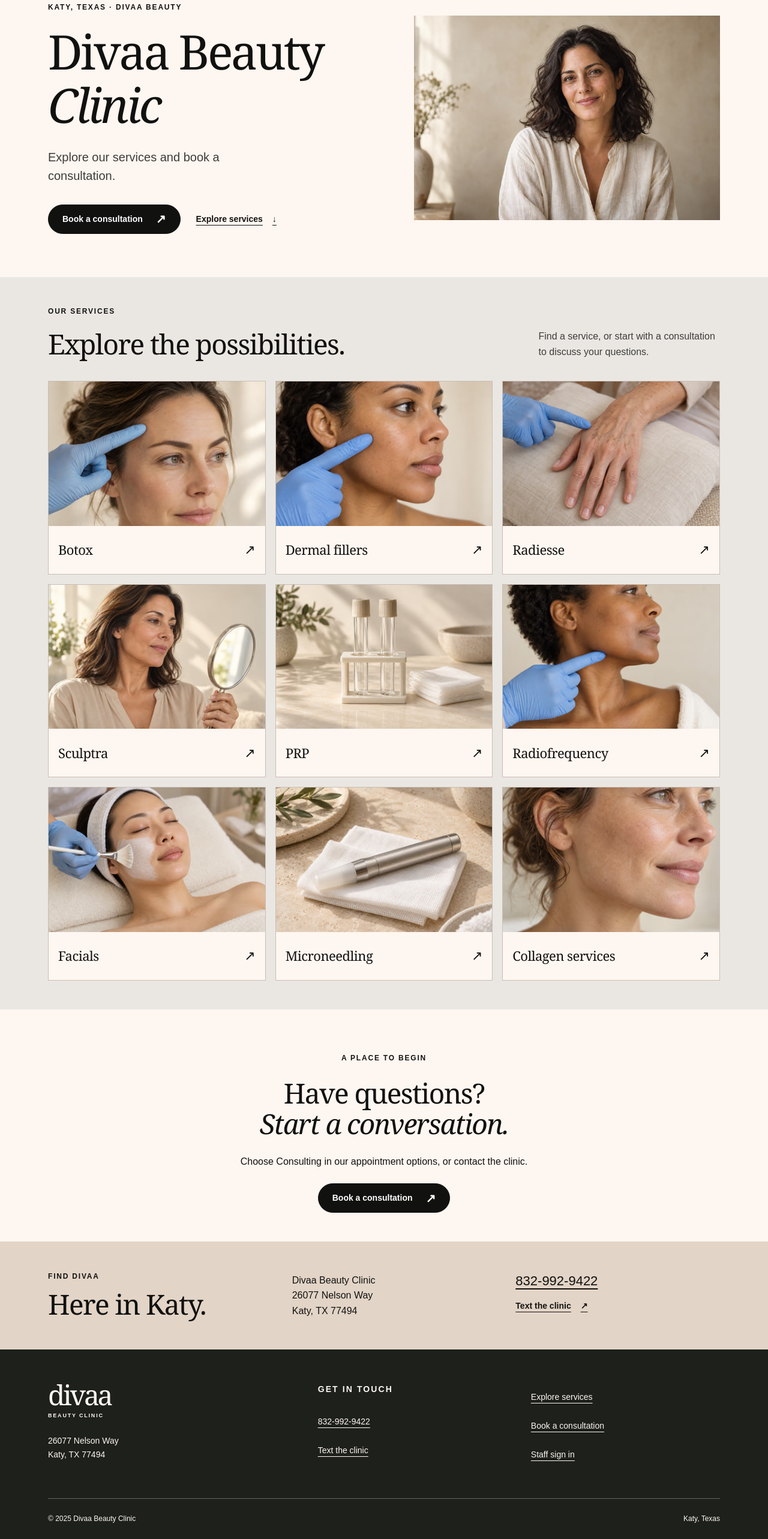
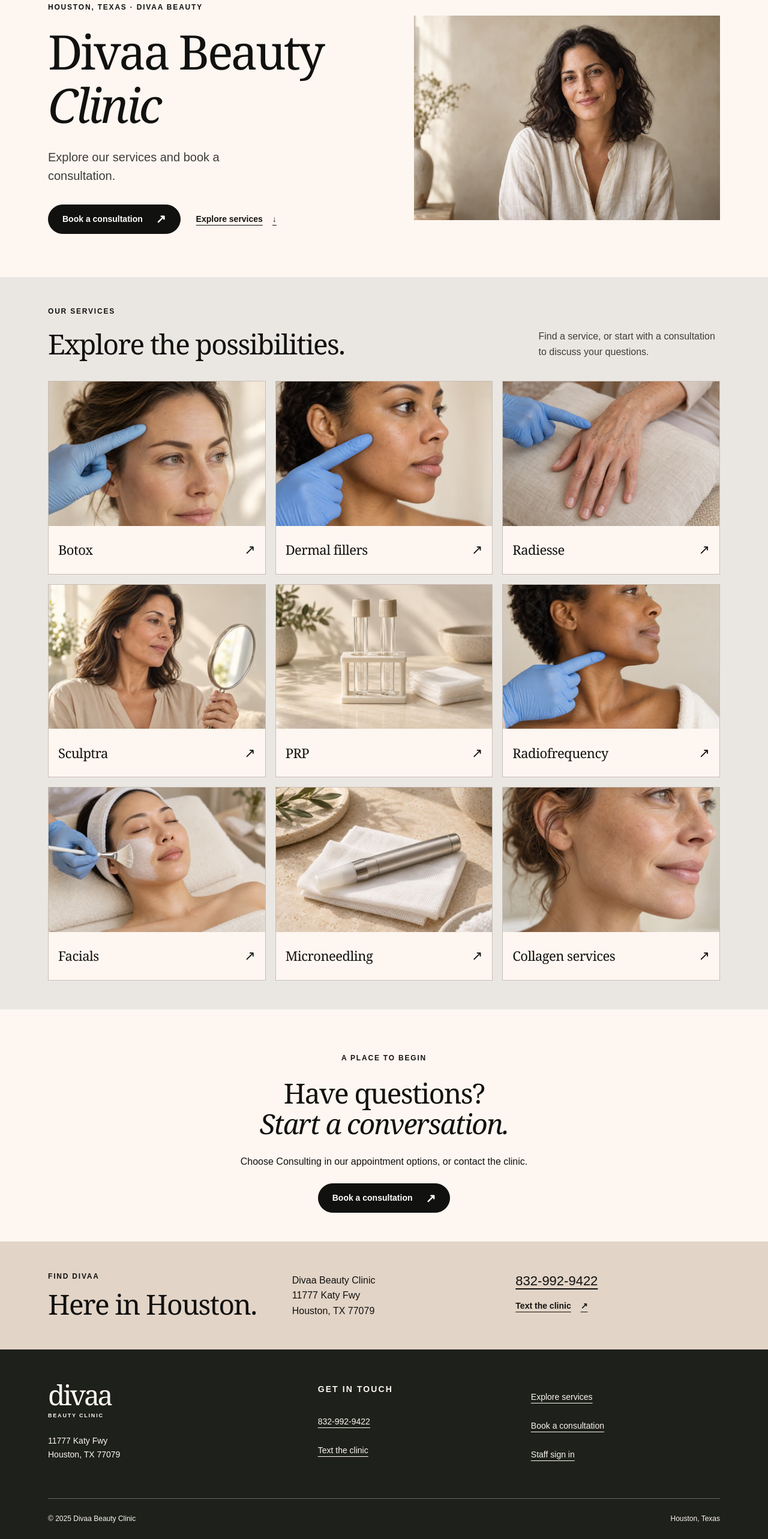
Before and after one commit to ZAldawah/divaa-clinic, a Next.js app: page / in a window 1280 px wide. Shown: the part 170-2736 px from the top of the page at 60% size. Built offline with nearby package versions, Linux system fonts and the light colour scheme.

Commit message:
Correct clinic address and physical location to Houston
Co-Authored-By: Paperclip <noreply@paperclip.ing>

```diff
--- a/src/app/(public)/layout.js
+++ b/src/app/(public)/layout.js
@@ -5,8 +5,8 @@
 export const metadata = {
   metadataBase: new URL('https://divaabeauty.net'),
   referrer: 'no-referrer',
-  title: 'Divaa Beauty Clinic | Katy, Texas',
-  description: 'Explore services at Divaa Beauty Clinic in Katy, Texas. Book a consultation or contact the clinic.',
+  title: 'Divaa Beauty Clinic | Houston, Texas',
+  description: 'Explore services at Divaa Beauty Clinic in Houston, Texas. Book a consultation or contact the clinic.',
 };
 export default function PublicLayout({ children }) {
   return <html lang="en"><body><Navbar/>{children}<Footer privacy={process.env.NEXT_PUBLIC_ANALYTICS_ENABLED === 'true'}/>{process.env.NEXT_PUBLIC_ANALYTICS_ENABLED === 'true' && <AnalyticsConsent/>}</body></html>;
--- a/src/app/(public)/page.js
+++ b/src/app/(public)/page.js
@@ -5,7 +5,7 @@
 export default function Home() {
   return <main id="main-content" tabIndex={-1}>
     <section className="home-hero content-width editorial-hero">
-      <div className="hero-copy"><p className="eyebrow">Katy, Texas · Divaa Beauty</p><h1>Divaa Beauty<br/><em>Clinic</em></h1><p className="hero-intro">Explore our services and book a consultation.</p><div className="action-row"><a className="button" href="/book?service=consulting">Book a consultation <span aria-hidden="true">↗</span></a><a className="text-link" href="#services">Explore services <span aria-hidden="true">↓</span></a></div></div>
+      <div className="hero-copy"><p className="eyebrow">Houston, Texas · Divaa Beauty</p><h1>Divaa Beauty<br/><em>Clinic</em></h1><p className="hero-intro">Explore our services and book a consultation.</p><div className="action-row"><a className="button" href="/book?service=consulting">Book a consultation <span aria-hidden="true">↗</span></a><a className="text-link" href="#services">Explore services <span aria-hidden="true">↓</span></a></div></div>
       <EditorialPortrait priority />
     </section>
     <section className="services-section section-space editorial-section" id="services" aria-labelledby="services-heading"><div className="content-width">
@@ -13,6 +13,6 @@
       <div className="service-directory"><div className="service-grid">{services.map(service => <a className="service-card service-card-image" href={'/' + service.id} key={service.id}><ServiceImage serviceId={service.id} card /><div className="service-card-label"><h3>{service.name}</h3><span className="card-action" aria-hidden="true">↗</span></div></a>)}</div></div>
     </div></section>
     <section className="content-width consultation-section section-space editorial-section"><p className="eyebrow">A place to begin</p><h2>Have questions?<br/><em>Start a conversation.</em></h2><p>Choose Consulting in our appointment options, or contact the clinic.</p><a className="button" href="/book?service=consulting">Book a consultation <span aria-hidden="true">↗</span></a></section>
-    <section className="contact-section" id="contact"><div className="content-width contact-grid"><div><p className="eyebrow">Find Divaa</p><h2>Here in Katy.</h2></div><address>Divaa Beauty Clinic<br/>26077 Nelson Way<br/>Katy, TX 77494</address><div><a className="contact-phone" href="tel:+18329929422">832-992-9422</a><a className="text-link" href="sms:8329929422">Text the clinic <span aria-hidden="true">↗</span></a></div></div></section>
+    <section className="contact-section" id="contact"><div className="content-width contact-grid"><div><p className="eyebrow">Find Divaa</p><h2>Here in Houston.</h2></div><address>Divaa Beauty Clinic<br/>11777 Katy Fwy<br/>Houston, TX 77079</address><div><a className="contact-phone" href="tel:+18329929422">832-992-9422</a><a className="text-link" href="sms:8329929422">Text the clinic <span aria-hidden="true">↗</span></a></div></div></section>
   </main>;
 }
--- a/src/components/BookingFlow.jsx
+++ b/src/components/BookingFlow.jsx
@@ -114,7 +114,7 @@
           <button>Review appointment</button>
         </form>}
         {step === 3 && <section aria-label="Review details">
-          <dl className="review-details"><div><dt>Appointment</dt><dd>{chosen.name}{!config.synthetic && <> {chosen.duration} minutes</>}</dd></div><div><dt>When</dt><dd>{when(slot.start, config.timezone)}{!config.synthetic && <><br/>Until {when(slot.end, config.timezone)}</>}</dd></div><div><dt>Your details</dt><dd>{name}<br/>{email}</dd></div><div><dt>Clinic</dt><dd>26077 Nelson Way, Katy, TX 77494</dd></div></dl>
+          <dl className="review-details"><div><dt>Appointment</dt><dd>{chosen.name}{!config.synthetic && <> {chosen.duration} minutes</>}</dd></div><div><dt>When</dt><dd>{when(slot.start, config.timezone)}{!config.synthetic && <><br/>Until {when(slot.end, config.timezone)}</>}</dd></div><div><dt>Your details</dt><dd>{name}<br/>{email}</dd></div><div><dt>Clinic</dt><dd>11777 Katy Fwy, Houston, TX 77079</dd></div></dl>
           <p>Availability is checked again when you send your request. Contact the clinic for appointment policies. No payment is collected here.</p>
           {!snapshot.current && <div className="edit-actions"><button className="secondary" onClick={() => setStep(1)}>Edit time</button><button className="secondary" onClick={() => setStep(2)}>Edit details</button></div>}
           <button disabled={loading} onClick={submit}>{loading ? 'Checking request status…' : snapshot.current ? 'Check request status' : 'Send appointment request'}</button>
--- a/src/components/Footer.jsx
+++ b/src/components/Footer.jsx
@@ -1,10 +1,10 @@
 export default function Footer({ privacy = false }) {
   return <footer className="site-footer">
     <div className="content-width footer-grid">
-      <div><a className="wordmark" href="/">divaa<span>BEAUTY CLINIC</span></a><p>26077 Nelson Way<br/>Katy, TX 77494</p></div>
+      <div><a className="wordmark" href="/">divaa<span>BEAUTY CLINIC</span></a><p>11777 Katy Fwy<br/>Houston, TX 77079</p></div>
       <div><p className="eyebrow">Get in touch</p><a className="footer-phone" href="tel:+18329929422">832-992-9422</a><a href="sms:8329929422">Text the clinic</a></div>
       <nav aria-label="Footer navigation"><a href="/#services">Explore services</a><a href="/book?service=consulting">Book a consultation</a><a href="/admin/login">Staff sign in</a>{privacy && <a href="#privacy-settings">Privacy settings</a>}</nav>
     </div>
-    <div className="content-width footer-bottom"><span>© {new Date().getFullYear()} Divaa Beauty Clinic</span><span>Katy, Texas</span></div>
+    <div className="content-width footer-bottom"><span>© {new Date().getFullYear()} Divaa Beauty Clinic</span><span>Houston, Texas</span></div>
   </footer>;
 }
--- a/src/components/layout/ServiceLayout.jsx
+++ b/src/components/layout/ServiceLayout.jsx
@@ -6,7 +6,7 @@
   const service = services.find(item => item.id === serviceId);
   return <main id="main-content" tabIndex={-1}>
     <div className="content-width"><nav className="breadcrumbs" aria-label="Breadcrumb"><a href="/">Home</a><span aria-hidden="true">/</span><a href="/#services">Services</a><span aria-hidden="true">/</span><span aria-current="page">{service.name}</span></nav></div>
-    <section className="service-hero content-width editorial-hero"><div><p className="eyebrow">Divaa Beauty Clinic · Katy</p><h1>{service.name}</h1><p className="hero-intro">Explore {service.name} at Divaa Beauty Clinic. Book a consultation to discuss your questions.</p><a href="/book?service=consulting" className="button">Book a consultation <span aria-hidden="true">↗</span></a></div>{hasServiceImage(serviceId) ? <ServiceImage serviceId={serviceId} /> : <EditorialPortrait placement="detail" priority />}</section>
+    <section className="service-hero content-width editorial-hero"><div><p className="eyebrow">Divaa Beauty Clinic · Houston</p><h1>{service.name}</h1><p className="hero-intro">Explore {service.name} at Divaa Beauty Clinic. Book a consultation to discuss your questions.</p><a href="/book?service=consulting" className="button">Book a consultation <span aria-hidden="true">↗</span></a></div>{hasServiceImage(serviceId) ? <ServiceImage serviceId={serviceId} /> : <EditorialPortrait placement="detail" priority />}</section>
     <ServiceFaq service={service} />
     <section className="service-next"><div className="content-width service-next-grid"><div><p className="eyebrow">Your next step</p><h2>Let’s talk about<br/><em>your questions.</em></h2></div><div><p>Start with a consultation, explore our other services, or contact the clinic directly.</p><div className="action-row"><a className="button" href="/book?service=consulting">Book a consultation <span aria-hidden="true">↗</span></a><a className="text-link" href="tel:+18329929422">Call the clinic</a></div></div></div></section>
     <section className="content-width section-space"><div className="section-heading"><h2>Keep exploring.</h2><a className="text-link" href="/#services">All services <span aria-hidden="true">↗</span></a></div><nav className="related-services" aria-label="Other services">{services.filter(item => item.id !== serviceId).map(item => <a href={'/' + item.id} key={item.id}>{item.name}<span aria-hidden="true">↗</span></a>)}</nav></section>
```
